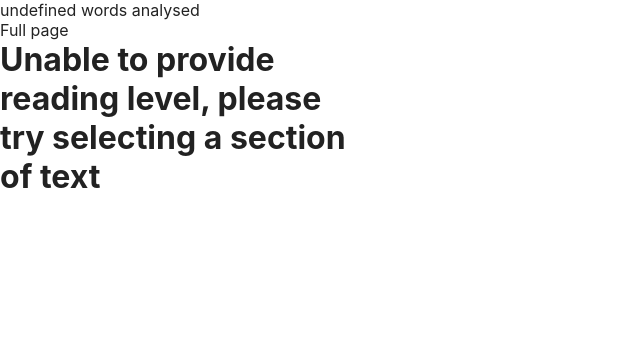
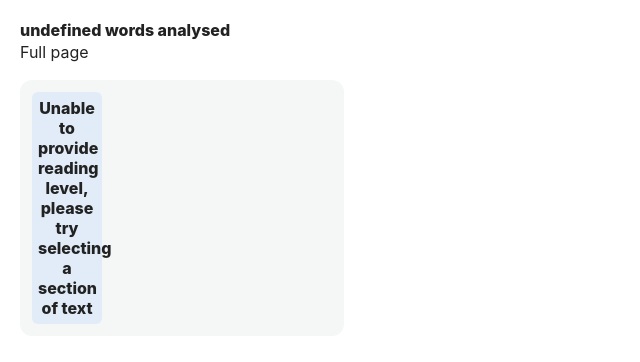
Before and after one commit to vinhalo/readabilly, a website built with webpack: page public/popup.html in a window 1280 px wide. Shown: the whole page, without its empty margins (0-640 px from the left). Built offline with nearby package versions, Linux system fonts and the light colour scheme; some packages are replaced by stand-ins of ours; files whose address does not match are found by name.

Commit message:
First styling round

```diff
--- a/public/popup.html
+++ b/public/popup.html
@@ -6,15 +6,18 @@
     <link rel="stylesheet" href="popup.css" />
   </head>
   <body>
+    <div id="summary">
+      <p id="wordsAnalysed"></p>
+      <p id="analysisScope"></p>
+    </div>
+
     <div>
-      <div id="analysis">
-        <p id="wordsAnalysed"></p>
-        <p id="analysisScope"></p>
-      </div>
-      <div id="results">
-        <h1 id="fleschReadingEase"></h1>
-        <p id="readingDifficultyText"></p>
-        <p id="recommendationText"></p>
+      <div id="result" class="item">
+        <p id="fleschReadingEase" class="item__score"></p>
+        <div class="item__details">
+          <p id="readingDifficultyText" class="item__header"></p>
+          <p id="recommendationText" class="item__advice"></p>
+        </div>
       </div>
     </div>
 
--- a/src/popup.css
+++ b/src/popup.css
@@ -17,4 +17,52 @@ html {
 body {
   width: 364px;
   height: 242px;
+
+  padding: 20px;
 }
+
+
+/*************************************************************** SUMMARY */
+#summary {
+  margin: 0 0 18px;
+}
+
+#wordsAnalysed {
+  font-weight: 800;
+}
+
+#analysisScope {
+  margin: 2px 0 0;
+}
+
+/*************************************************************** ITEM */
+.item {
+  display: flex;
+  flex-direction: row;
+  column-gap: 12px;
+  align-items: flex-start;
+
+  background: #f5f6f6;
+  border-radius: 12px;
+  padding: 12px;
+}
+
+.item__score {
+  width: 70px;
+
+  background: #e1eCf8;
+  border-radius: 6px;
+  padding: 6px;
+
+  font-weight: 800;
+  text-align: center;
+}
+
+.item__header {
+  margin: 6px 0 2px;
+  font-weight: 800;
+}
+
+.item__advice {
+  margin: 2px 0 0;
+}
```
